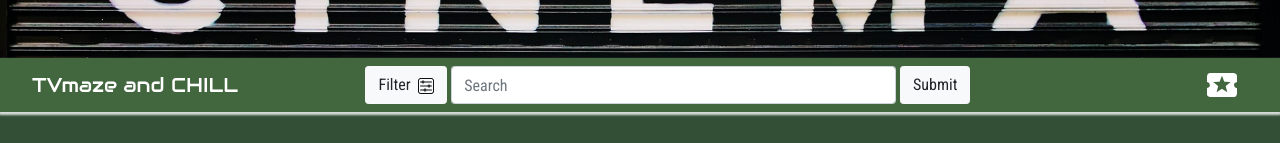
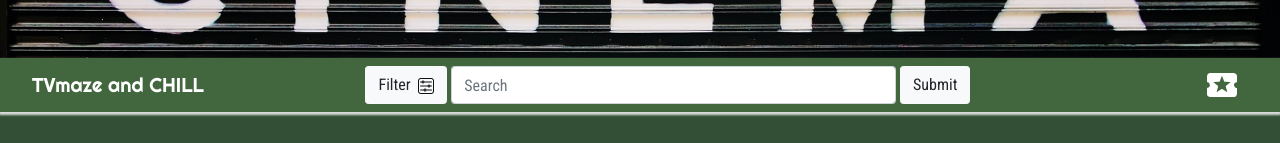
Before and after one commit to Pascha-404/Gameshop, a plain HTML site: page index.html in a window 1280 px wide. Shown: the part 134-277 px from the top of the page. Drawn offline with nearby package versions, Linux system fonts and the light colour scheme.

Commit message:
changed font and cleaned some code

```diff
--- a/app.js
+++ b/app.js
@@ -32,8 +32,6 @@ async function movieGet() {
     movieCache = await axios.get(`http://api.tvmaze.com/shows?`);
     makeCards(movieCache.data);
 }
-
-// const sortData = (moviecache)
 
 const makeCards = (movieCache) => {
     let i = 0;
--- a/index.html
+++ b/index.html
@@ -11,6 +11,8 @@
     <link
         href="https://fonts.googleapis.com/css2?family=Audiowide&family=Roboto+Condensed:ital,wght@0,300;0,400;0,700;1,300;1,400;1,700&display=swap"
         rel="stylesheet">
+
+    <link href="https://fonts.googleapis.com/css2?family=Righteous&display=swap" rel="stylesheet">
     <link rel="stylesheet" href="navbar.css">
     <link rel="stylesheet" href="style.css">
     <script src="https://cdn.jsdelivr.net/npm/axios/dist/axios.min.js"></script>
@@ -38,7 +40,8 @@
         </form>
     </div>
     <div>
-        <div class="cart-pic-container d-inline-block text-right pr-4"><img id="cart" src="/images/ticket.png" alt=""></div>
+        <div class="cart-pic-container d-inline-block text-right pr-4"><img id="cart" src="/images/ticket.png" alt="">
+        </div>
         <div class="items-container hidden">
             <p class="border-bottom w-100 mb-1">Your Movie-Cart: <br><span id="itemAmount">0</span> articles</p>
             <button id="closeCart"><img src="./images/close.png" alt="close symbol"></button>
@@ -68,7 +71,7 @@
                 <div class="btn-group">
                     <a href="" class="btn">Go to Movie</a>
                     <a href="" class="btn">Official Page</a>
-                    </div>
+                </div>
             </div>
         </li>
 
--- a/navbar.css
+++ b/navbar.css
@@ -17,7 +17,7 @@
 
     display: inline-block;
     font-size: 20px;
-    font-family: 'Audiowide', cursive;
+    font-family: 'Righteous', cursive;
 }
 
 .filterBox {
--- a/style.css
+++ b/style.css
@@ -4,6 +4,9 @@ in regular 400
 
 font-family: 'Roboto Condensed', sans-serif;
 in 300, 300 italic, 400, 400 italic, 700 and 700 italic
+
+font-family: 'Righteous', cursive;
+
  */
 
 
```
Also changed, not shown: 1 other file.
